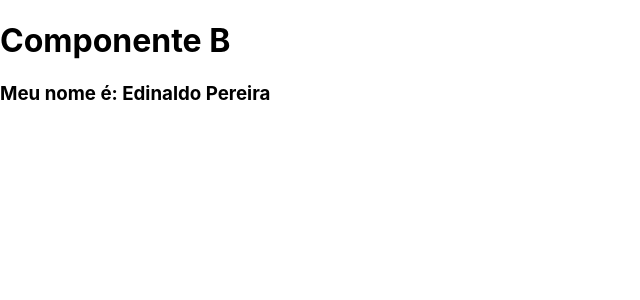
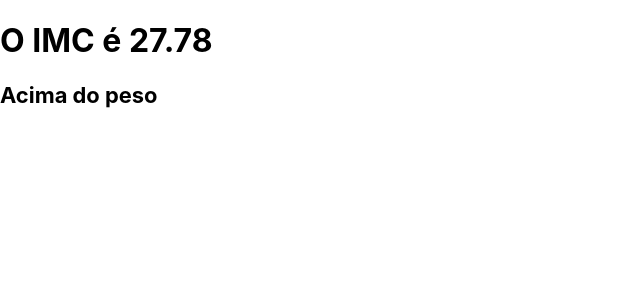
Before and after one commit to eromeromerom/PIW2023.1, a React (Create React App) app: page / in a window 1280 px wide. Shown: the top 300 px of the page, without its empty margins (0-640 px from the left). Built offline with nearby package versions, Linux system fonts and the light colour scheme.

Commit message:
2023-04-03

```diff
--- a/src/App.js
+++ b/src/App.js
@@ -5,15 +5,17 @@
 // import MyProps from './components/02MyProps';
 // import MeusDados from './components/atividade00/02MeusDados';
 // import Temperatura from './components/atividade00/03Temperatura';
-import {FunctionA} from './components/04Hierarquia/FunctionA';
-
+// import {FunctionA} from './components/04Hierarquia/FunctionA';
+import Pai from './components/atividade01/questao01/01Pai';
+import * as PC from './components/atividade01/questao02/02MeuPC'
 function App() {
 
   return (
     <div className="App">
       {/* <MeusDados nome="Heron" curso="Design Digital" uni="Universidade Federal do Ceará"/> */}
       {/* <Temperatura /> */}
-      <FunctionA sobrenome = "Pereira"/>
+      {/* <FunctionA sobrenome = "Pereira"/> */}
+      <Pai></Pai>
     </div>
   );
 }
--- a/src/components/04Hierarquia/FunctionA.jsx
+++ b/src/components/04Hierarquia/FunctionA.jsx
@@ -3,7 +3,7 @@ import FunctionB from "./FunctionB"
 const FunctionA = ({sobrenome}) => {
     return (
         <div>
-            <FunctionB nome = "Edinaldo" sobrenome = {sobrenome}/>
+            <FunctionB nome = "Ednaldo" sobrenome = {sobrenome}/>
         </div>
     )
 }
--- /dev/null
+++ b/src/components/atividade01/questao01/01Filho.jsx
@@ -0,0 +1,24 @@
+const Filho = ({peso, altura}) => {
+    // const IMC = ({peso,altura}) => {
+    //     return peso/(altura*altura)
+    // }
+    const IMC = ({peso,altura}) => peso/(altura*altura)
+
+    const redenrizarMensagem = (imc) => {
+        if (imc < 18) return <h3>Abaixo do peso</h3>
+        else if (imc > 25) return <h3>Acima do peso</h3>
+        else return <h3>Peso ideal</h3>
+
+    }
+    const imc = (IMC({peso, altura})).toFixed(2)
+    return (
+        <div>
+            <h1>O IMC é {imc}</h1>
+            <h3>{redenrizarMensagem(imc)}</h3>
+        </div>
+
+    )
+
+}
+
+export default Filho
--- /dev/null
+++ b/src/components/atividade01/questao01/01Pai.jsx
@@ -0,0 +1,12 @@
+import Filho from "./01Filho";
+
+const Pai = () => {
+    return(
+        <div>
+            <Filho altura={1.8} peso={90}></Filho>
+
+        </div>
+    )
+}
+
+export default Pai
--- /dev/null
+++ b/src/components/atividade01/questao02/02MeuPC.jsx
@@ -0,0 +1,5 @@
+const PlacaMae = () =>{
+
+}
+
+export {PlacaMae}
```
